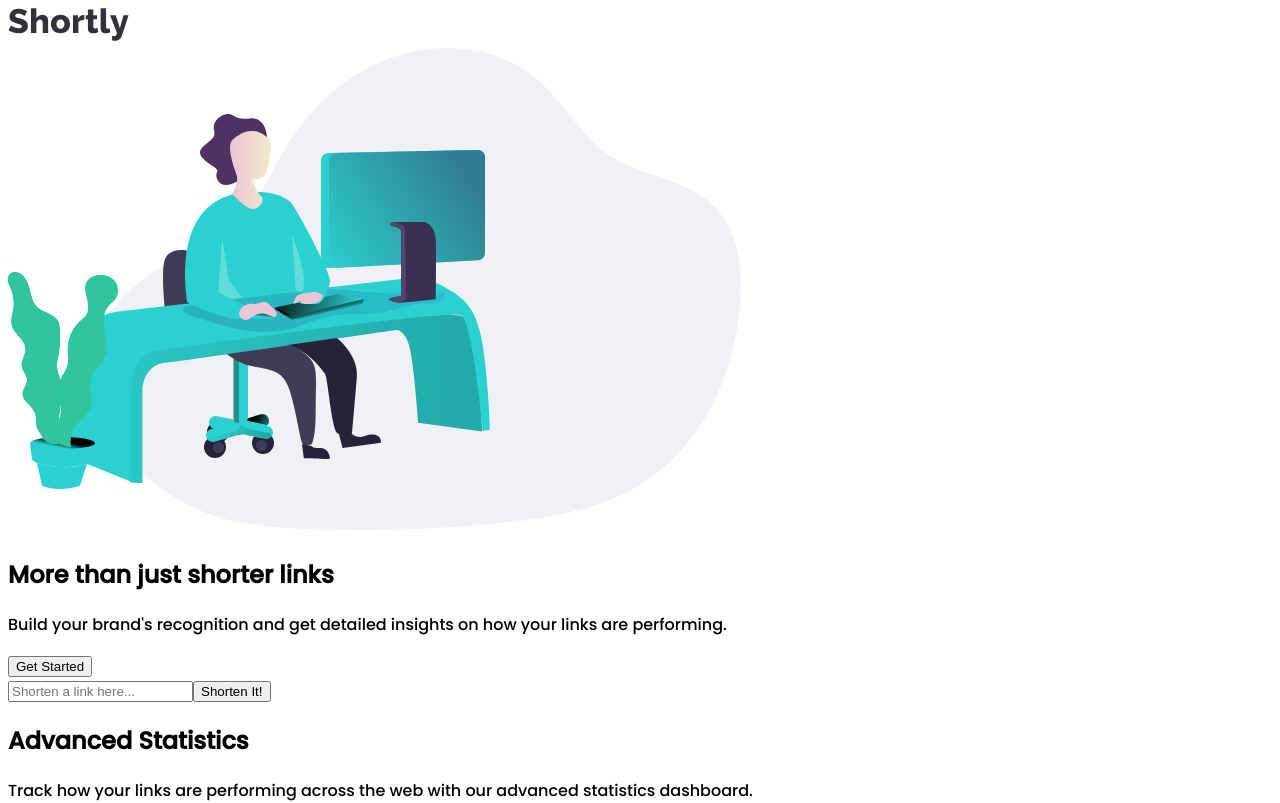
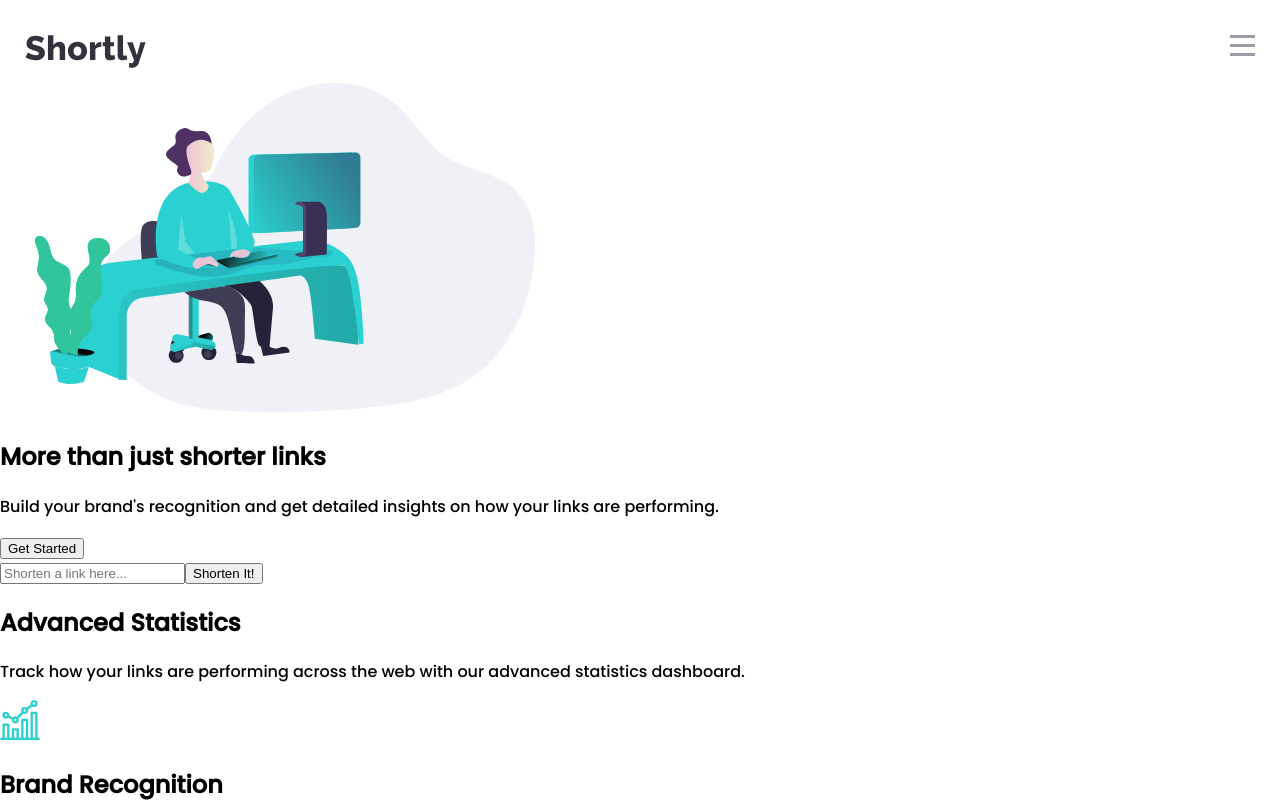
Before and after one commit to Guille-Sanchez/url-shortner, a React (Vite) app: page / in a window 1280 px wide. Shown: the top 803 px of the page. Built offline with nearby package versions, Linux system fonts and the light colour scheme.

Commit message:
Add hambuger-style button to header

```diff
--- a/src/App.jsx
+++ b/src/App.jsx
@@ -1,14 +1,19 @@
-
+import './styles.css'
 function App () {
   return (
     <>
       <header>
         <img src='logo.svg' alt='Shortly, a tool to shorten urls' />
         <nav />
+        <div className='hamburger-button'>
+          <div className='horizontal-line' />
+          <div className='horizontal-line' />
+          <div className='horizontal-line' />
+        </div>
       </header>
       <main>
-        <section>
-          <img src='illustration-working.svg' alt='A draw showing a person in front of a computer' />
+        <section className='banner-container'>
+          <img className='banner-image' src='illustration-working.svg' alt='A draw showing a person in front of a computer' />
           <div>
             <h1>More than just shorter links</h1>
             <p>Build your brand&apos;s recognition and get detailed insights
--- a/src/index.css
+++ b/src/index.css
@@ -18,3 +18,11 @@
     --font-weigth1: 500;
     --font-weigth1: 700;
 }
+
+html, body, main{
+  width: 100vw;
+  height: 100vh;
+  padding: 0;
+  margin: 0;
+  box-sizing: border-box;
+}
--- /dev/null
+++ b/src/styles.css
@@ -0,0 +1,32 @@
+.hamburger-button{
+  display: flex;
+  flex-direction: column;
+  gap: 6px;
+}
+.horizontal-line{
+  height: 3px;
+  width: 25px;
+  background-color: var(--Grayish-Violet);
+}
+
+header{
+  box-sizing: border-box;
+  display: flex;
+  justify-content: space-between;
+  width: 100vw;
+  padding: 35px 25px 15px 25px;
+  border: 1px;
+}
+
+.banner-container{
+  overflow: hidden;
+  max-width: 100vw;
+}
+
+.banner-image{
+  position: relative;
+  left: 35px;
+  width: 500px;
+  height: auto;
+  object-fit: cover;
+}
```
